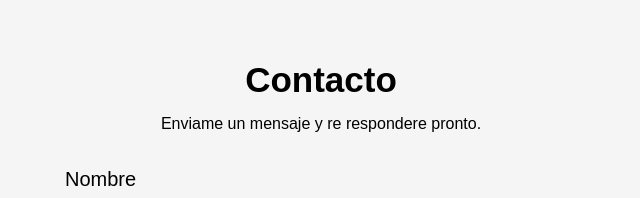
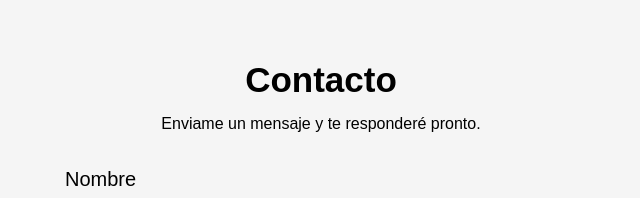
Before and after one commit to amadoabaca/Contact-form-firebase, a plain HTML site: page index.html in a window 1280 px wide. Shown: the top 198 px of the page, 319-959 px from the left. Drawn offline with Linux system fonts and the light colour scheme; some packages are replaced by stand-ins of ours; a script that the page names is missing.

Commit message:
Update index.html

```diff
--- a/index.html
+++ b/index.html
@@ -8,7 +8,7 @@
   </head>
   <body>
     <h1>Contacto</h1>
-    <p>Enviame un mensaje y re respondere pronto.</p>
+    <p>Enviame un mensaje y te responderé pronto.</p>
     <form class="contact-form">
       <label for="">Nombre</label><br />
       <input class="name" type="text" placeholder="name" /><br />
```
